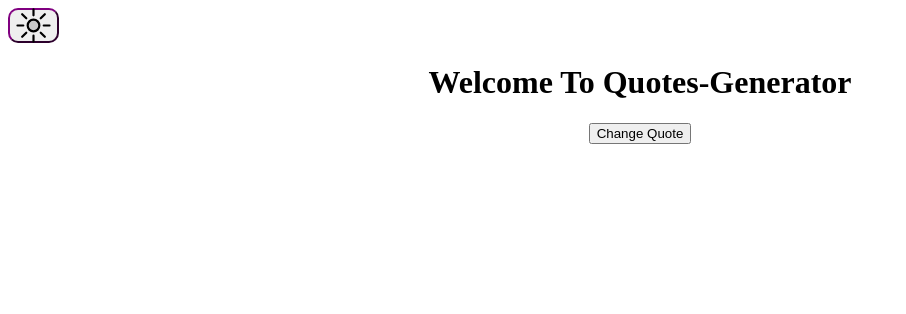
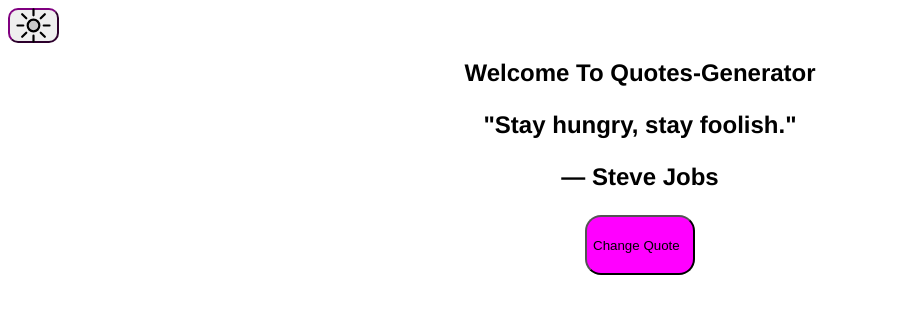
Before and after one commit to mustafa0783/Quote-Generator, a plain HTML site: page index.html in a window 1280 px wide. Both pictures are taken after a click on the button "Change Quote". Shown: the whole page, without its empty margins (0-906 px from the left). Drawn offline with Linux system fonts and the light colour scheme.

Commit message:
Update feature

```diff
--- a/index.html
+++ b/index.html
@@ -11,11 +11,9 @@
     <button class="mode"><img class="svg" src="./Mode.svg" alt=""></button>
     <div id="div">
         <h1>Welcome To Quotes-Generator</h1>
-        <p class="quote"></p>
-        <p class="author"></p>
+        <p class="quote">"The best way to get started is to quit talking and begin doing."</p>
+        <p class="author">— Walt Disney</p>
         <button class="btn">Change Quote</button>
-
-
     </div>
     <script src="script.js"></script>
 </body>
--- a/script.js
+++ b/script.js
@@ -4,6 +4,7 @@ let Quotes = [
   '"It always seems impossible until it’s done."',
   '"Don’t watch the clock; do what it does. Keep going."',
   '"Your time is limited, so don’t waste it living someone else’s life."',
+  '""Do not be embarrassed by your failures, learn from them and start again."',
   '"If you can’t fly, then run. If you can’t run, then walk. If you can’t walk, then crawl. But by all means, keep moving."',
   '"Code is like humor. When you have to explain it, it’s bad."',
   '"The best way to get started is to quit talking and begin doing."',
@@ -28,6 +29,7 @@ let body = document.querySelector("body");
 let btn = document.querySelector(".mode");
 let para = document.querySelector("p");
 let heading = document.querySelector("h1");
+let changeQuote = document.querySelector(".btn")
 
 let mode = "Light";
 
@@ -36,11 +38,20 @@ btn.addEventListener("click", () => {
     body.style.backgroundColor = "black";
     para.style.color = "white";
     heading.style.color = "white";
+    author.style.color="white"
     mode = "Dark";
   } else {
     body.style.backgroundColor = "white";
     para.style.color = "black";
     heading.style.color = "black";
+    author.style.color="black"
     mode = "Light";
   }
 });
+
+let idx=0
+changeQuote.addEventListener("click",()=>{
+        quote.innerText=Quotes[idx]
+        author.innerText=Authors[idx]
+    idx++;
+})
--- a/style.css
+++ b/style.css
@@ -30,3 +30,20 @@
     justify-items: center;
     height: 100vh;
 }
+
+p,h1{
+    font-size: x-large;
+    font-weight: bold;
+    font-family: 'Franklin Gothic Medium', 'Arial Narrow', Arial, sans-serif;
+}
+
+.btn{
+    display: flex;
+    background-color: magenta;
+    height: 60px;
+    width: 110px;
+    justify-items: center;
+    align-items: center;
+    border-radius: 1rem;
+    align-items: center;
+}
```
